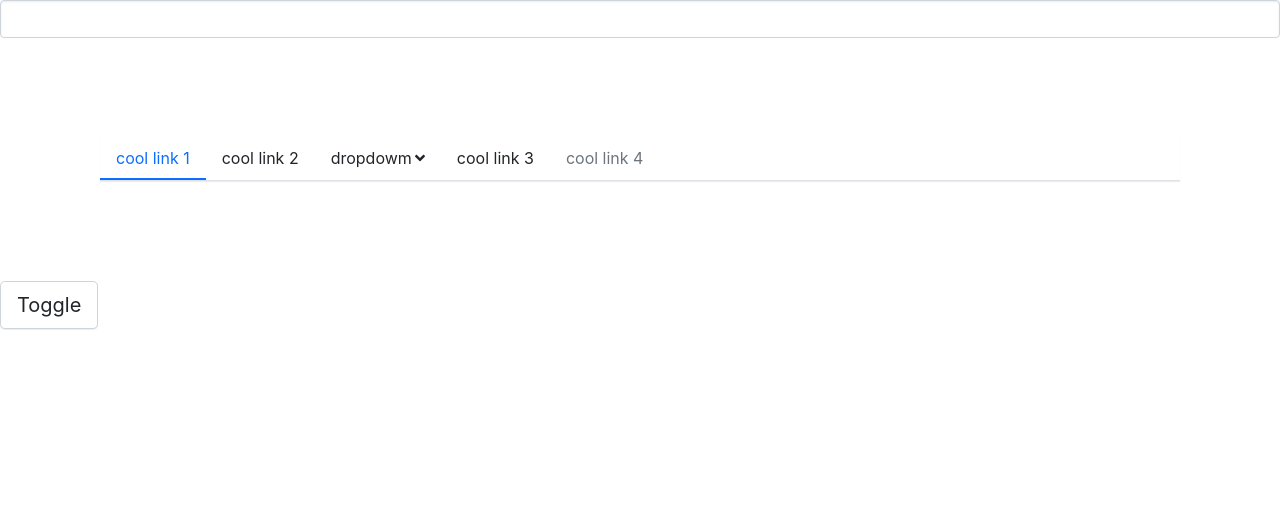
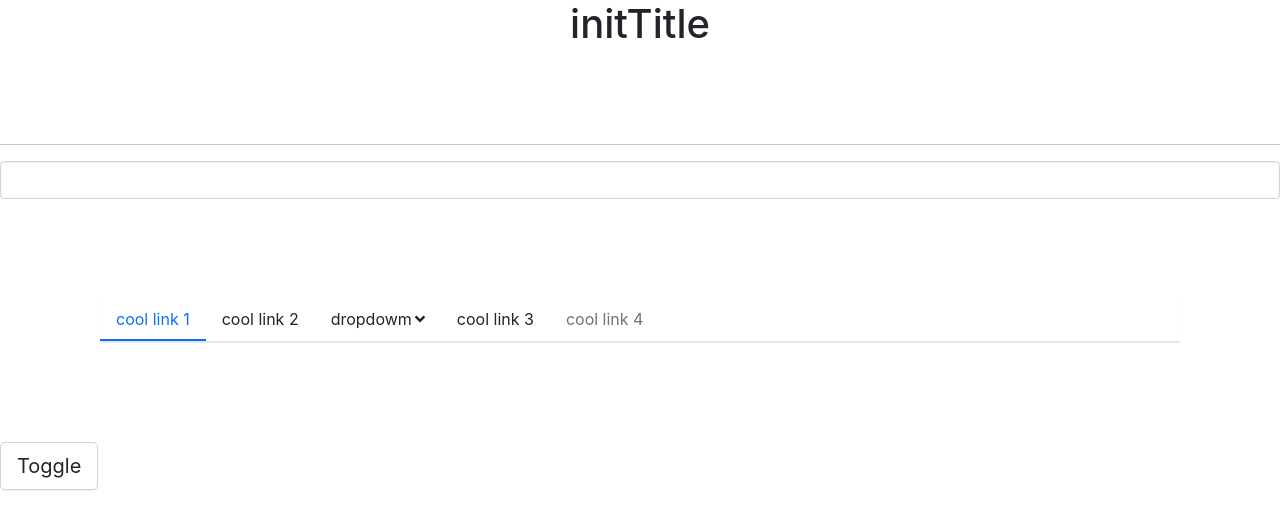
Before and after one commit to okkjoo/my-antd, a React (Create React App) app: page / in a window 1280 px wide. Shown: the top 530 px of the page. Built offline with nearby package versions, Linux system fonts and the light colour scheme; no server answers.

Commit message:
[chore] axios Demo

```diff
--- a/src/App.tsx
+++ b/src/App.tsx
@@ -1,4 +1,5 @@
-import React, { useState } from 'react'
+import React, { useState, useEffect } from 'react'
+import axios from 'axios'
 import { library } from '@fortawesome/fontawesome-svg-core'
 import { fas } from '@fortawesome/free-solid-svg-icons'
 import Button from './components/Button/button'
@@ -11,9 +12,26 @@ library.add(fas)
 
 const App: React.FC = () => {
   const [show, setShow] = useState(false)
+  const [title, setTitle] = useState('initTitle')
+  const postData = {
+    title: 'Demo title',
+    body: 'hello zhou',
+  }
+  useEffect(() => {
+    axios
+      .post('http://jsonplaceholder.typicode.com/posts', postData)
+      .then((resp) => {
+        setTitle(resp.data.title)
+      })
+  })
   return (
     <div className='App'>
       <header className='App-header'>
+        <h1 style={{ textAlign: 'center' }}>{title}</h1>
+        <br />
+        <br />
+        <br />
+        <hr />
         <Input />
         <Menu
           defaultIndex='0'
```
